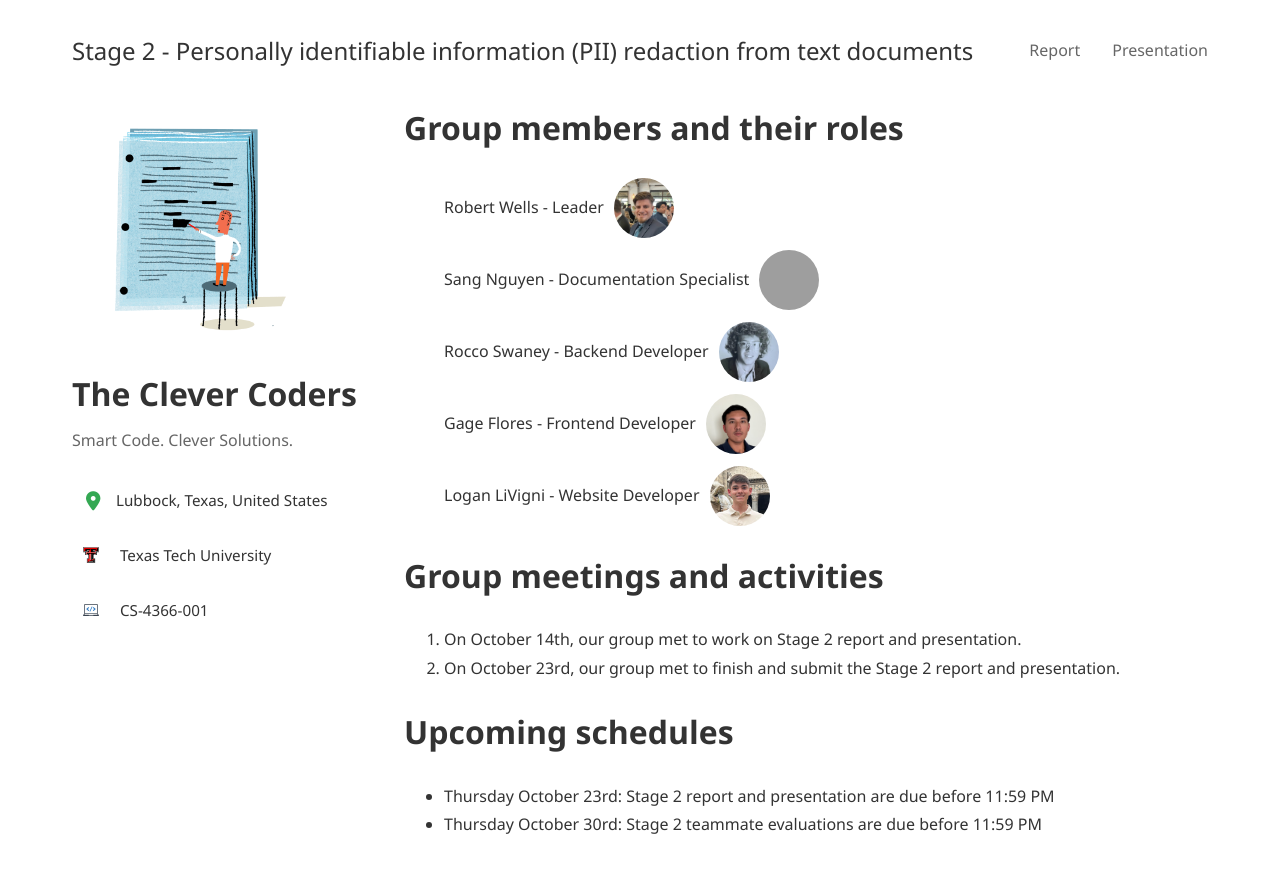
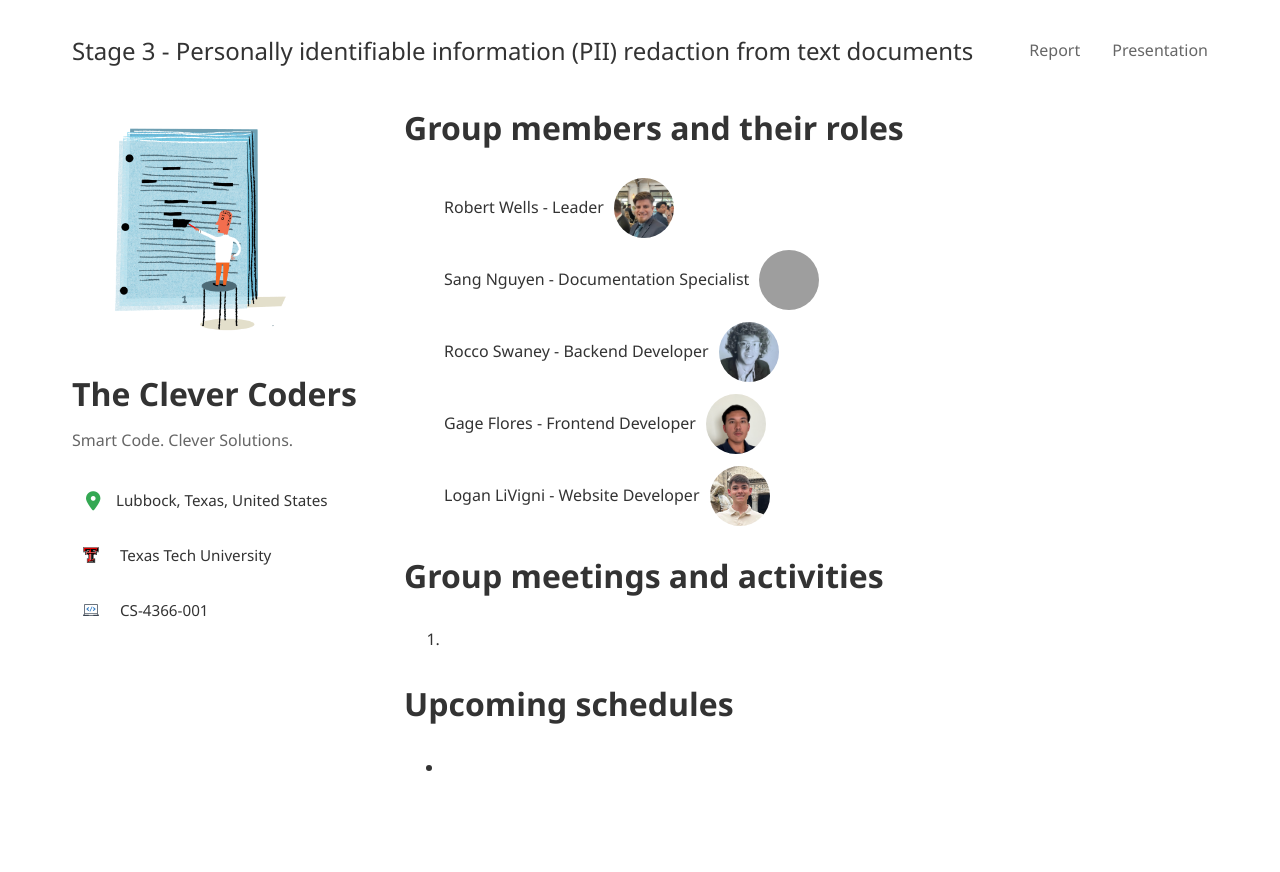
Before and after one commit to llivigni/the-clever-coders-stage3, a plain HTML site: page index.html in a window 1280 px wide. Drawn offline with Linux system fonts and the light colour scheme; grey boxes are pictures that could not be loaded.

Commit message:
Initial commit

```diff
--- a/index.html
+++ b/index.html
@@ -188,7 +188,7 @@
 <body>
     <div class="container">
         <nav>
-            <a href="index.html" class="name-title">Stage 2 - Personally identifiable information (PII) redaction from text documents</a>
+            <a href="index.html" class="name-title">Stage 3 - Personally identifiable information (PII) redaction from text documents</a>
             <div class="nav-links">
                 <a href="files/Stage2_TheCleverCoders_report.pdf" target="_blank">Report</a>
                 <a href="files/Stage2_The_Clever_Coders.pdf" target="_blank">Presentation</a>
@@ -246,15 +246,13 @@
                 <h2>Group meetings and activities</h2>
                 <div class="content-block">
                     <ol>
-                        <li>On October 14th, our group met to work on Stage 2 report and presentation.</li>
-                        <li>On October 23rd, our group met to finish and submit the Stage 2 report and presentation.</li>
+                        <li></li>
                     </ol>
                 </div>
                 <h2>Upcoming schedules</h2>
                 <div class="content-block">
                     <ul>
-                        <li>Thursday October 23rd: Stage 2 report and presentation are due before 11:59 PM</li>
-                        <li>Thursday October 30rd: Stage 2 teammate evaluations are due before 11:59 PM</li>
+                        <li></li>
                     </ul>
                 </div>
             </div>
```
Also changed, not shown: 4 other files.
